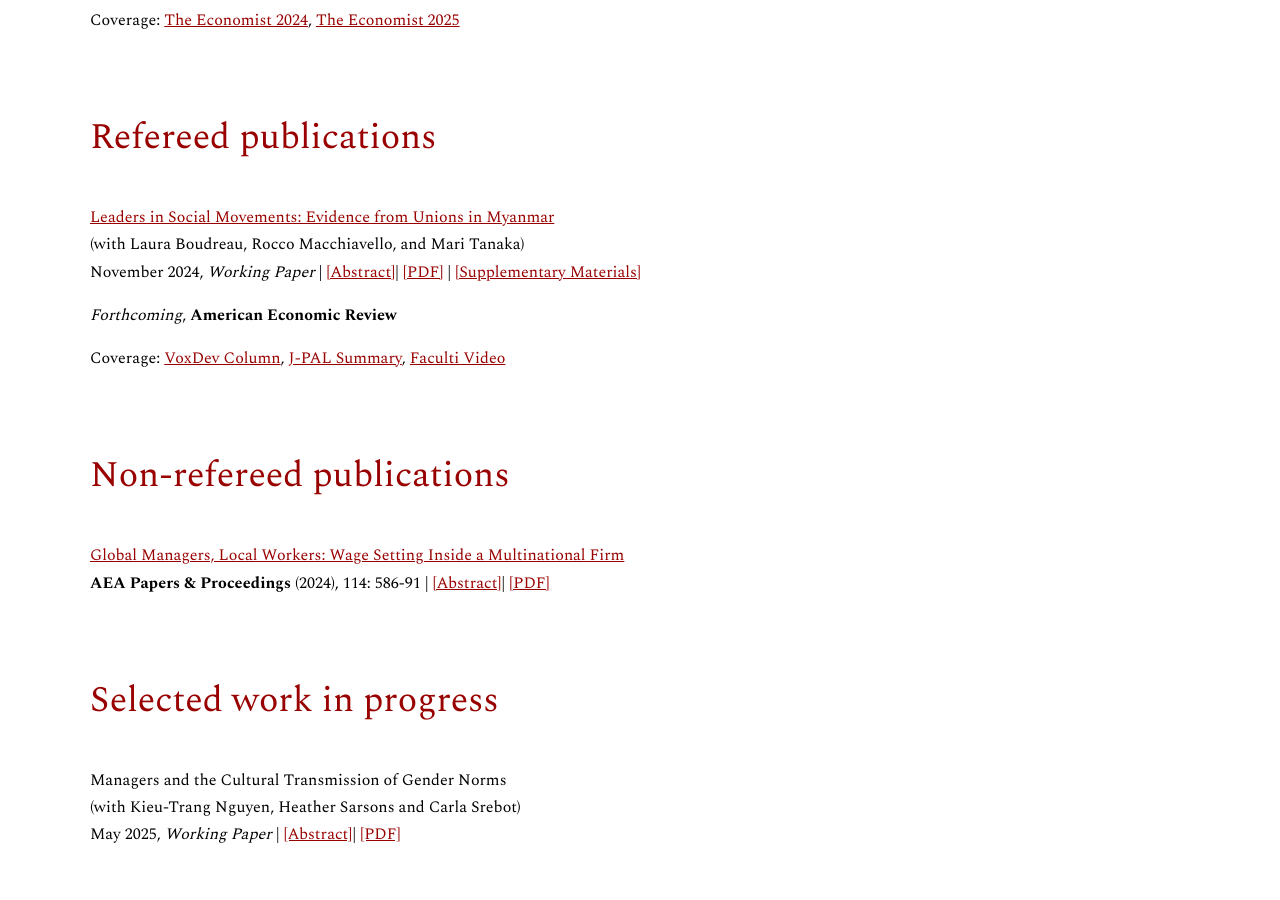
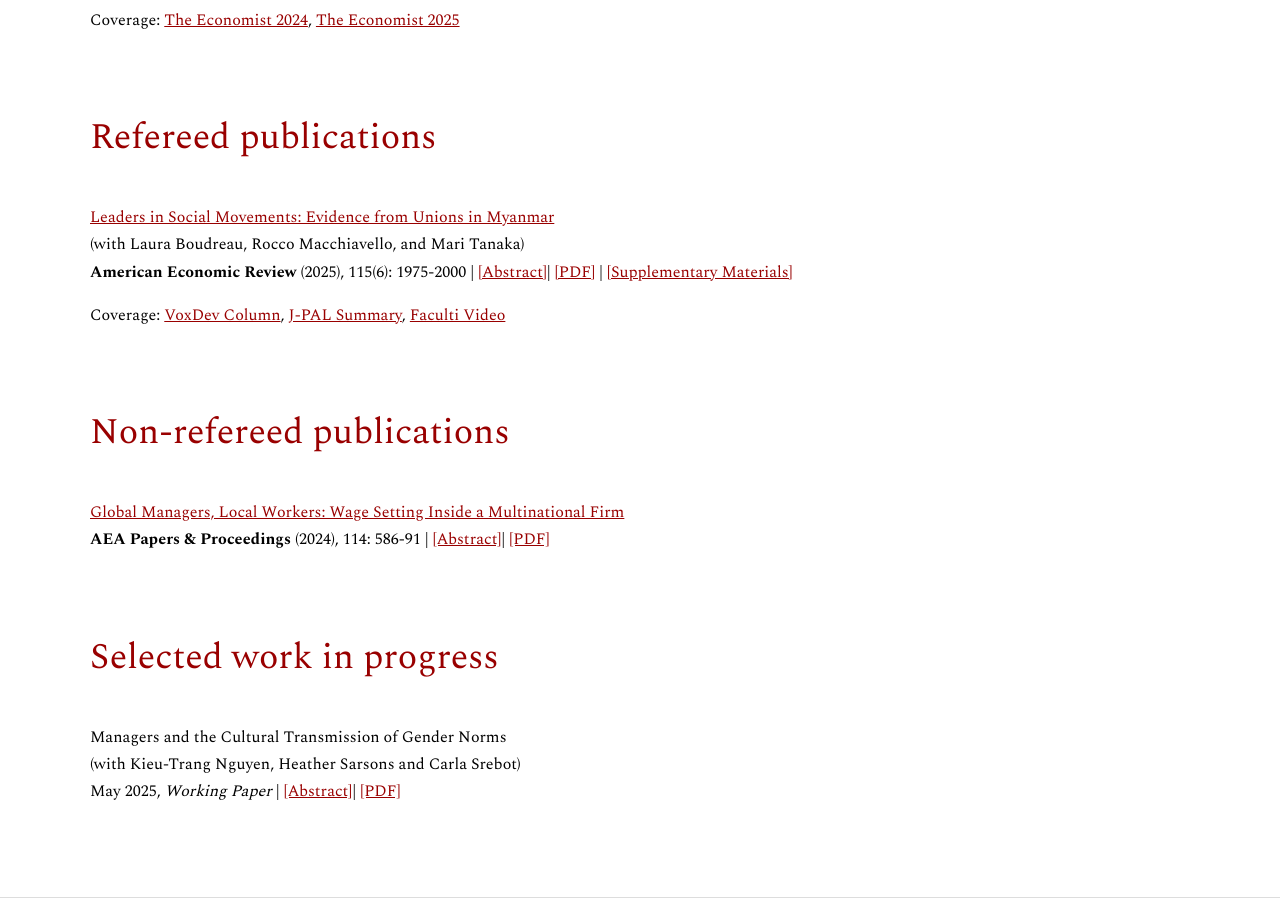
Before and after one commit to virginiaminni/virginiaminni.github.io, a Jekyll site: the page built from research.md, in a window 1280 px wide and 900 px high, scrolled down 958 px. Built offline with Jekyll 4.4.1, drawn with Linux system fonts in a browser that asks for light colours.

Commit message:
Update research.md

```diff
--- a/research.md
+++ b/research.md
@@ -50,11 +50,9 @@ Coverage:
 
 ## Refereed publications
 
-<a href="/assets/files/BMMT_UnionLeaders.pdf" target="_blank" rel="noopener noreferrer">Leaders in Social Movements: Evidence from Unions in Myanmar</a> <br>
+<a href="https://www.aeaweb.org/articles?id=10.1257/aer.20230758&from=f" target="_blank" rel="noopener noreferrer">Leaders in Social Movements: Evidence from Unions in Myanmar</a> <br>
 (with Laura Boudreau, Rocco Macchiavello, and Mari Tanaka)
-November 2024, *Working Paper* | <a href="#" class="toggle-abstract" data-target="abstract-2" style="text-decoration: underline; color: #990000;">[Abstract]</a>| <a href="/assets/files/BMMT_UnionLeaders.pdf" target="_blank" rel="noopener noreferrer">[PDF]</a> | <a href="/assets/files/BMMT_UnionLeaders_SupMat.pdf" target="_blank" rel="noopener noreferrer">[Supplementary Materials]</a>
-
-*Forthcoming*, **American Economic Review**
+**American Economic Review** (2025), 115(6): 1975-2000 | <a href="#" class="toggle-abstract" data-target="abstract-2" style="text-decoration: underline; color: #990000;">[Abstract]</a>| <a href="/assets/files/BMMT_UnionLeaders.pdf" target="_blank" rel="noopener noreferrer">[PDF]</a> | <a href="/assets/files/BMMT_UnionLeaders_SupMat.pdf" target="_blank" rel="noopener noreferrer">[Supplementary Materials]</a>
 
 Coverage:  <a href="https://voxdev.org/topic/institutions-political-economy/who-leads-unions-and-how-do-they-lead-evidence-myanmar" target="_blank" rel="noopener noreferrer">VoxDev Column</a>, <a href="https://www.povertyactionlab.org/evaluation/union-leaders-and-factory-workers-collective-action-myanmar" target="_blank" rel="noopener noreferrer">J-PAL Summary</a>, <a href="https://faculti.net/union-leaders-experimental-evidence-from-myanmar/" target="_blank" rel="noopener noreferrer">Faculti Video</a>
 
@@ -64,7 +62,7 @@ Coverage:  <a href="https://voxdev.org/topic/institutions-political-economy/who-
 <br>
 
 ## Non-refereed publications
-<a href="/assets/files/Minni Global Managers P&P.pdf" target="_blank" rel="noopener noreferrer">Global Managers, Local Workers: Wage Setting Inside a Multinational Firm</a> <br>
+<a href="https://www.aeaweb.org/articles?id=10.1257/pandp.20241076" target="_blank" rel="noopener noreferrer">Global Managers, Local Workers: Wage Setting Inside a Multinational Firm</a> <br>
 **AEA Papers & Proceedings** (2024), 114: 586-91 | <a href="#" class="toggle-abstract" data-target="abstract-5"  style="text-decoration: underline; color: #990000;">[Abstract]</a>| <a href="/assets/files/Minni Global Managers P&P.pdf" target="_blank" rel="noopener noreferrer">[PDF]</a>
 
 <div id="abstract-5" style="display: none; margin-top: 10px;">
```
